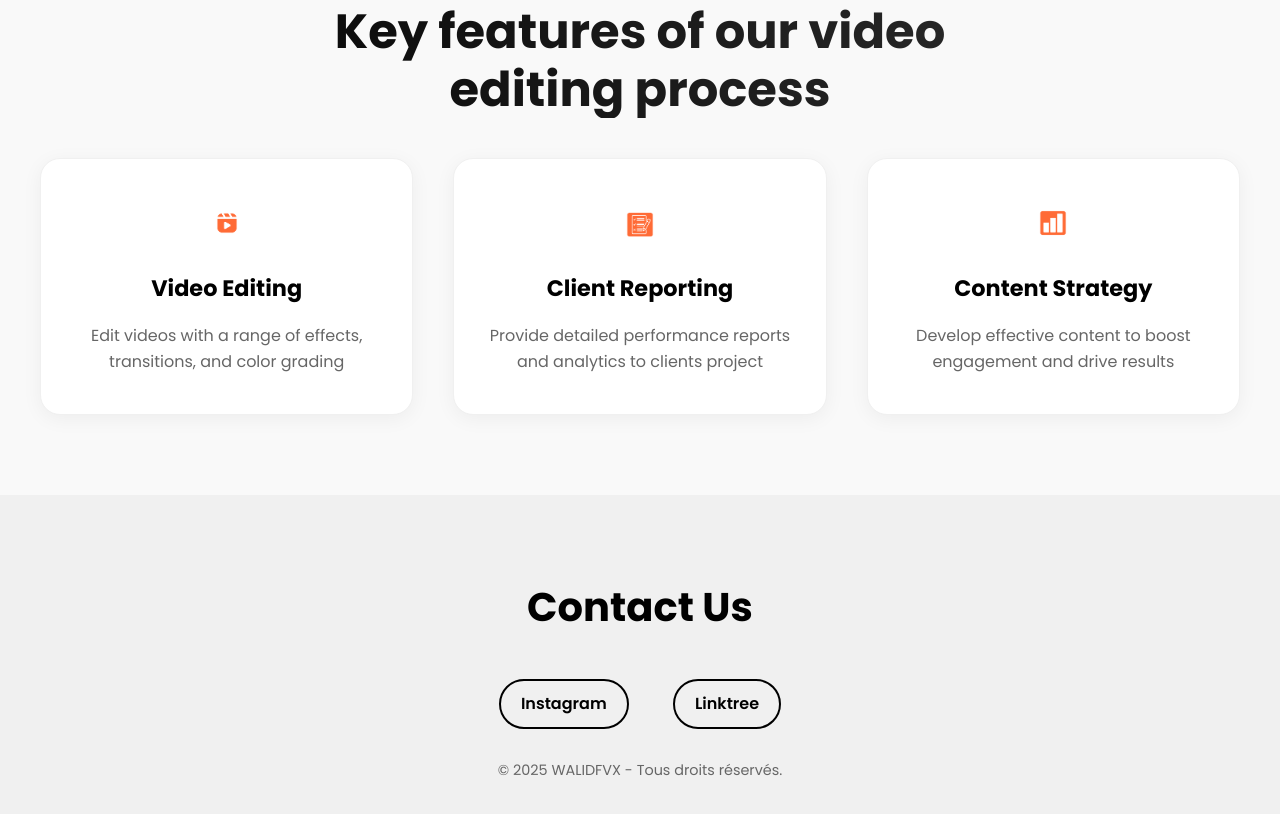
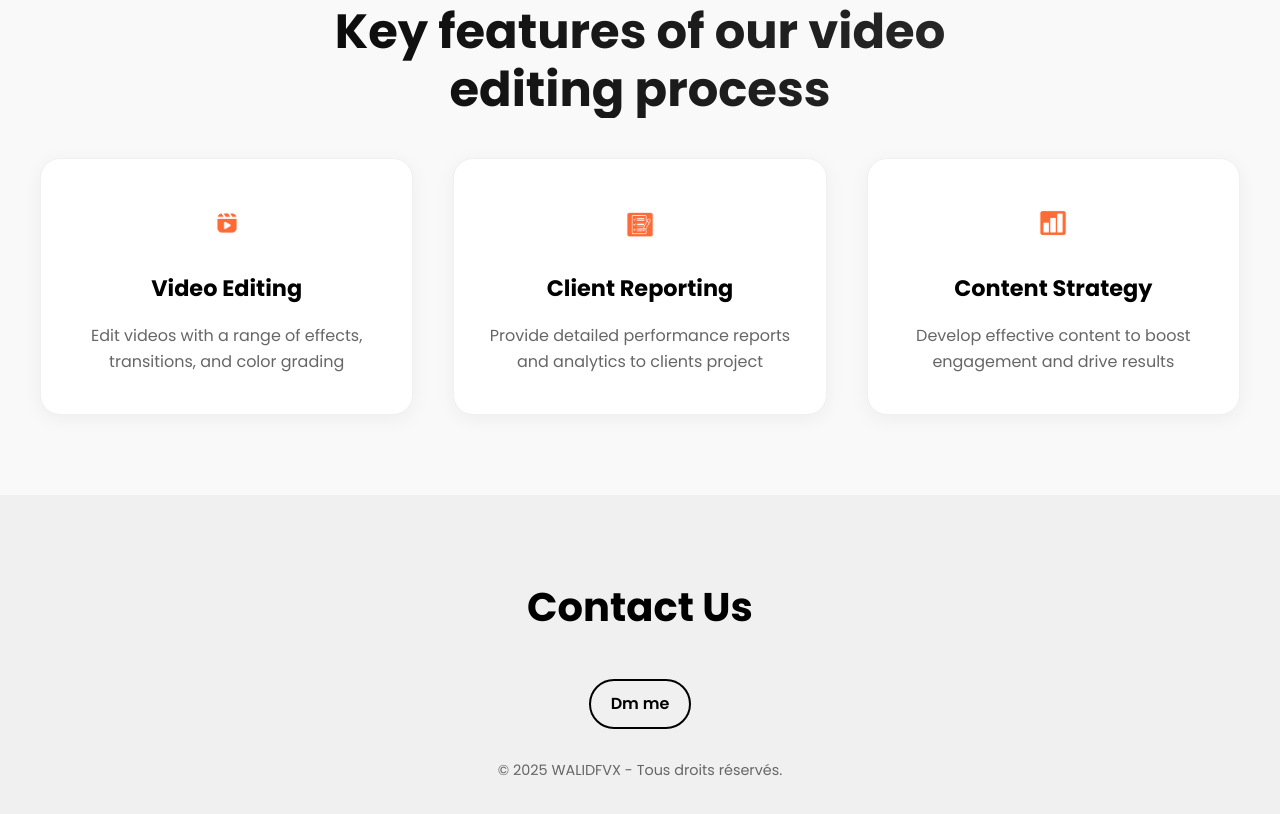
Before and after one commit to douaeahmimad/walidfv, a plain HTML site: page index.html in a window 1280 px wide. Shown: the part 2477-3291 px from the top of the page. Drawn offline with Linux system fonts and the light colour scheme.

Commit message:
Update index.html

```diff
--- a/index.html
+++ b/index.html
@@ -143,10 +143,7 @@
   <h2>Contact Us</h2>
   <div class="social-links">
     <a href="https://www.instagram.com/walidvfx_?igsh=ZGhkbjdjamxyc3Js&utm_source=qr" aria-label="Instagram" target="_blank" rel="noopener noreferrer">
-      Instagram
-    </a>
-    <a href="https://linktr.ee/Walidvfx" aria-label="Linktree" target="_blank" rel="noopener noreferrer">
-      Linktree
+    Dm me
     </a>
   </div>
   <p>&copy; 2025 WALIDFVX - Tous droits réservés.</p>
```
